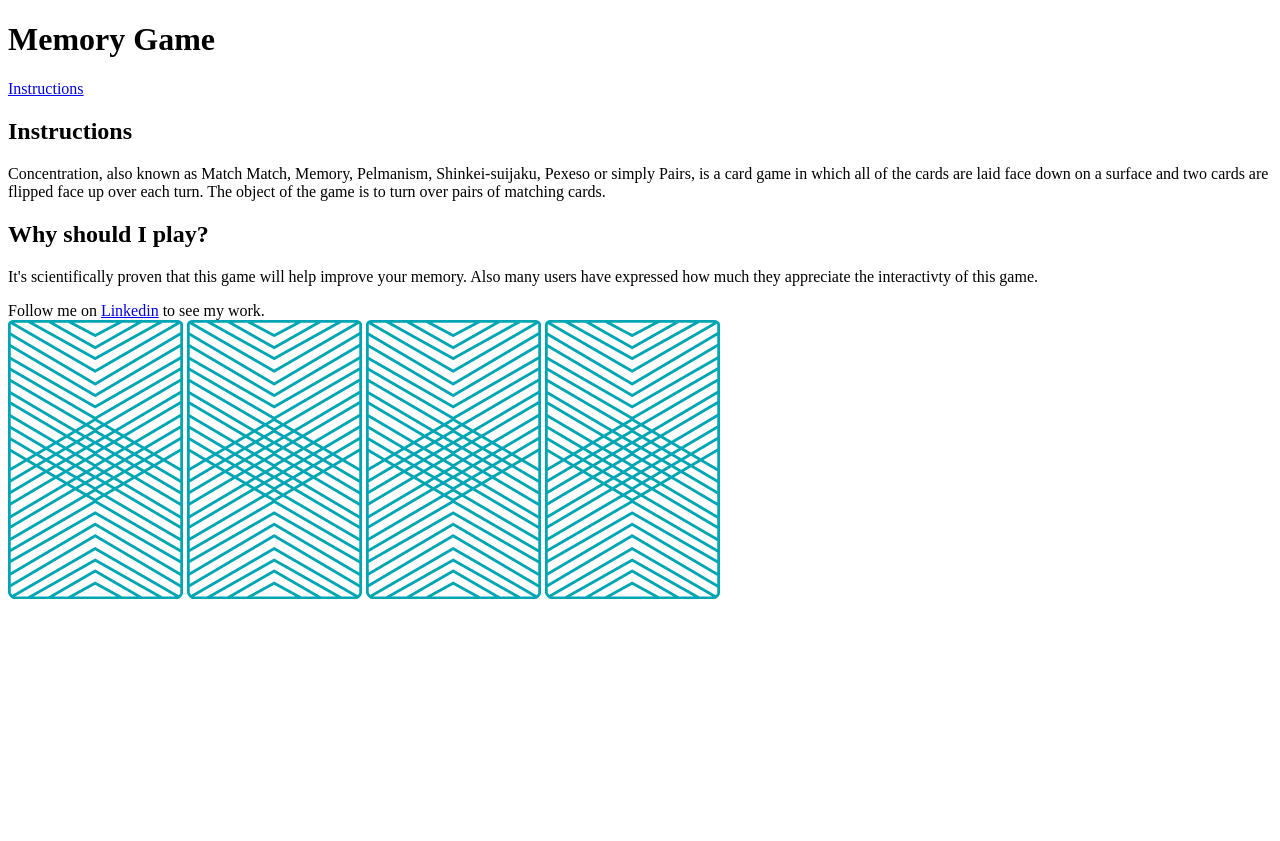
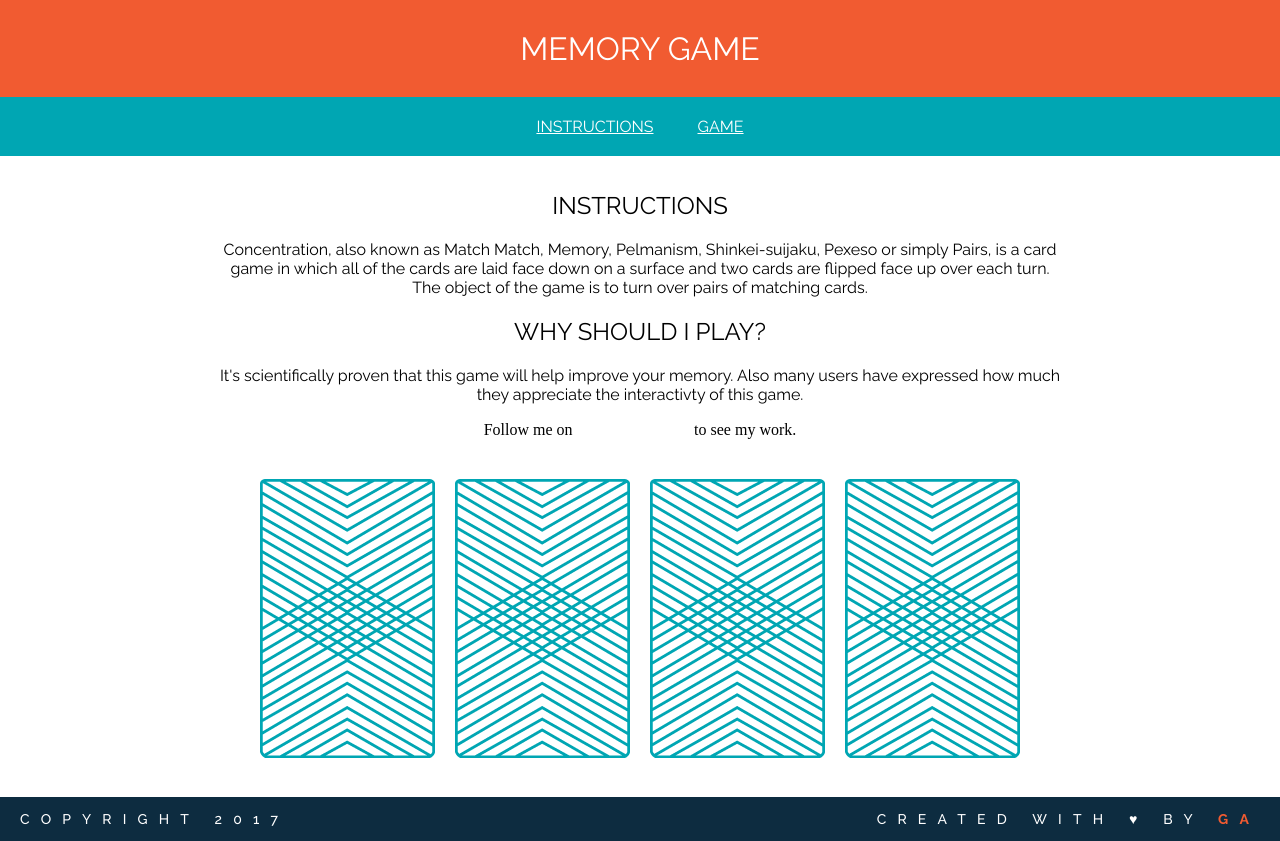
Before and after one commit to lrobert4/wdi-fundamentals-memorygame, a plain HTML site: page memory_game/index.html in a window 1280 px wide. Before the commit the page ends 800 px from the top, so only its background shows below. Drawn offline with Linux system fonts and the light colour scheme; a web font is replaced by a local one.

```diff
--- a/memory_game/css/style.css
+++ b/memory_game/css/style.css
@@ -0,0 +1,101 @@
+body {
+	text-align: center;
+	text-decoration: none;
+	margin: 0px;
+}
+
+h1  {
+	font-family: "Raleway", sans-serif;
+	font-weight: 400;
+	text-transform: uppercase;
+	margin: 0px;
+}
+
+h2 {
+	font-family: "Raleway", sans-serif;
+	font-weight: 400;
+	text-transform: uppercase;
+}
+
+p {
+font-family: "Raleway", sans-serif;
+}
+
+a {
+	font-family: "Raleway", sans-serif;
+	font-weight: 400;
+	margin: 0px 20px;
+	color: #ffffff;
+	text-transform: uppercase;
+	border-bottom: 2px solid transparent;
+}
+
+a:hover {
+	border-color: white;
+}
+
+header {
+	background-color: #F15B31;
+	color: #FFFFFF;
+	padding: 30px 20px;
+
+}
+
+nav {
+	color: #FFFFFF;
+	background-color: #00A6B3;
+	padding: 20px 0px;
+}
+
+main {
+
+	width: 850px;
+	margin: 35px auto;
+}
+
+img {
+	margin: 40px 8px 0px 8px;
+
+}
+
+footer {
+
+	text-transform: uppercase;
+	padding: 0px 20px;
+	background-color: #0D2C40;
+	color: white;
+	font-size: 14px;
+	letter-spacing: 0.8em;
+	font-weight: 500;
+
+}
+
+.clearfix:after {
+
+	visibility: hidden;
+	display: block;
+	content: " ";
+	clear: both;
+	height: 0;
+	font-size: 0;
+
+}
+
+.copyright {
+
+	float: left;
+
+}
+
+.message {
+
+	float: right;
+
+}
+
+.name {
+
+	color: #F15B31;
+	font-weight: 700;
+
+}
--- a/memory_game/index.html
+++ b/memory_game/index.html
@@ -8,15 +8,25 @@
 
   </head>
   <body>
-    <h1>Memory Game</h1>
-    <p><a href="#">Instructions</a></p>
+
+  	<header>
+    	<h1>Memory Game</h1>
+	</header>
+
+    <nav>
+    	<a href="#">Instructions</a>
+    	<a href="#">Game</a>
+
+    </nav>
+
+    <main>
     <h2>Instructions</h2>
     <p>Concentration, also known as Match Match, Memory, Pelmanism, Shinkei-suijaku, Pexeso or simply Pairs, is a card game in which all of the cards are laid face down on a surface and two cards are flipped face up over each turn. The object of the game is to turn over pairs of matching cards. </p>
 
     <h2>Why should I play?</h2>
     <p> It's scientifically proven that this game will help improve your memory. Also many users have expressed how much they appreciate the interactivty of this game. </p>
 
-    Follow me on <a href="https://www.linkedin.com/in/leland-roberts-070a8651">Linkedin</a> to see my work.
+    Follow me on <a href="https://www.linkedin.com/in/leland-roberts-070a8651" target="_blank">Linkedin</a> to see my work.
 
 
     <div>
@@ -27,9 +37,16 @@
       <img src="images/back.png" alt="King of Hearts">
 
     </div>
+</main>
 
+<footer class="clearfix">
 
+	<p class="copyright"> Copyright 2017</p>
+	<p class="message"> Created with &hearts; by <span class="name">GA</span></p>
 
+</footer>
+
+<script src="js/main.js"></script>
 
   </body>
 </html>
--- /dev/null
+++ b/memory_game/js/main.js
@@ -0,0 +1,6 @@
+let cardOne = "queen";
+let cardTwo = "queen";
+let cardThree = "king";
+let cardFour = "king";
+
+console.log("User flipped " + cardOne);
```
Also changed, not shown: 1 other file.
